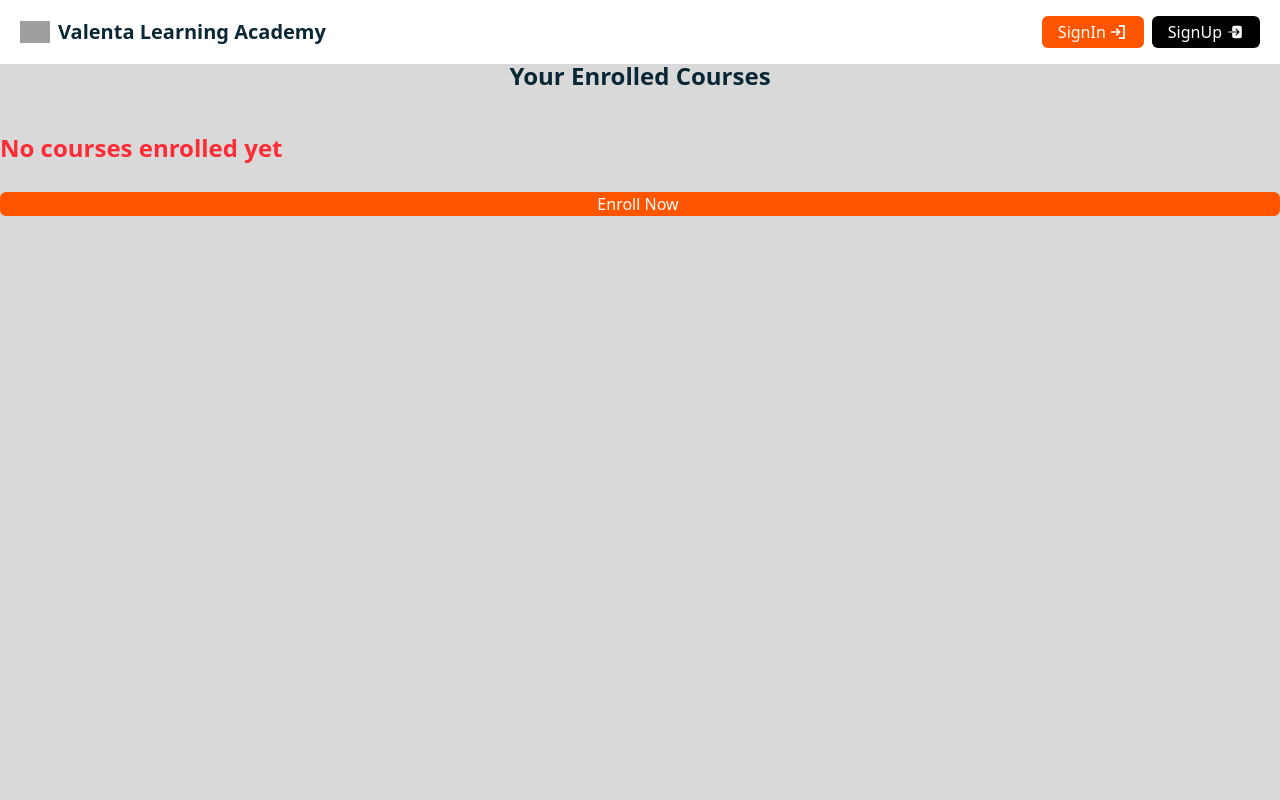
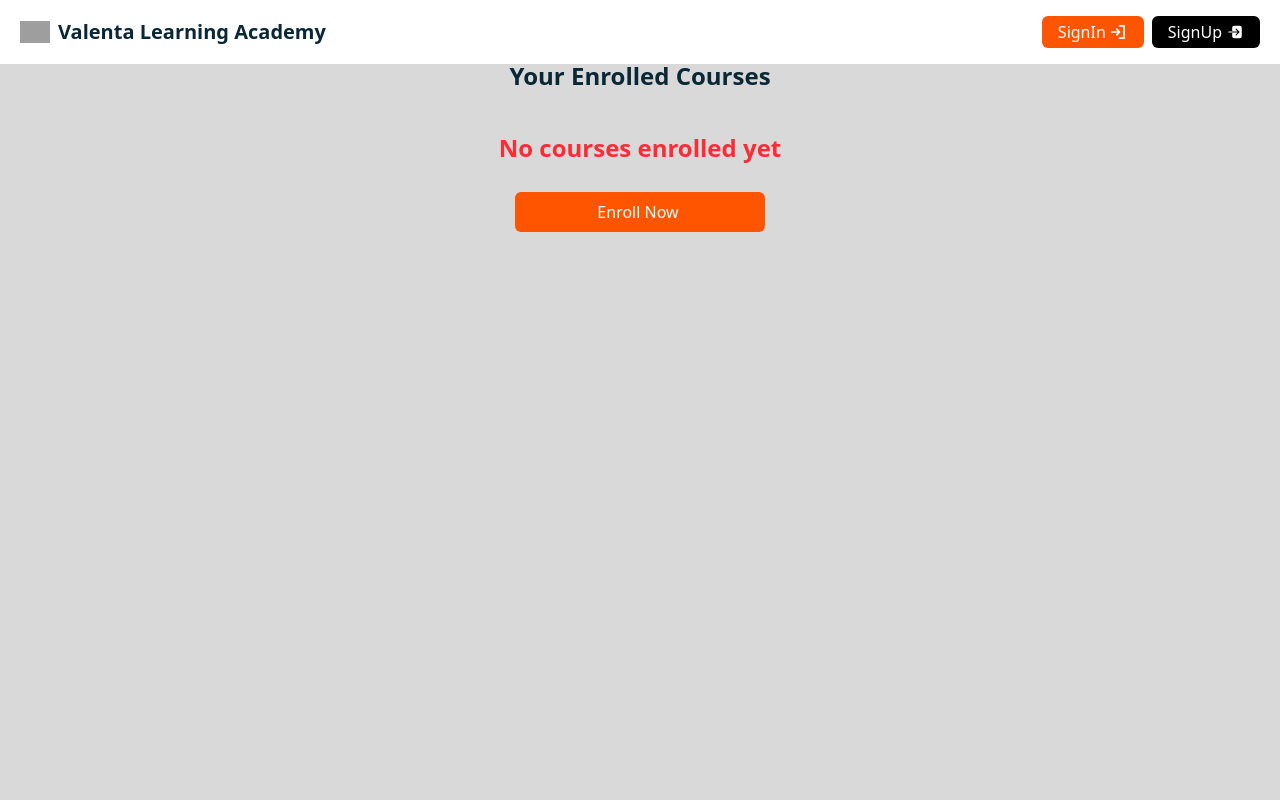
Before and after one commit to PurviMurkute/Munificent-Technology-take-home-assignment, a React (Vite) app in the folder client/: page /enrolled in a window 1280 px wide. Shown: the top 800 px of the page. Built offline with nearby package versions, Linux system fonts and the light colour scheme; grey boxes are pictures that could not be loaded.

Commit message:
changes made

```diff
--- a/client/src/components/Button.jsx
+++ b/client/src/components/Button.jsx
@@ -17,7 +17,8 @@ const Button = ({ btnText, onclick, icon, variant, btnSize }) => {
 
   const buttonSize = {
     sm: "px-4 py-1",
-    md: "px-5 py-2 w-[250px]"
+    md: "px-5 py-2 w-[250px] block mx-auto",
+    lg: "px-5 py-3 w-[250px]"
   }
 
   return (
--- a/client/src/components/Header.jsx
+++ b/client/src/components/Header.jsx
@@ -32,6 +32,7 @@ const Header = () => {
   const handleSignout = () => {
     localStorage.clear();
     toast.success("SignOut Successful");
+    window.location.reload();
     setTimeout(()=>{
       navigate("/");
     }, 2000)
--- a/client/src/views/EnrolledCourses.jsx
+++ b/client/src/views/EnrolledCourses.jsx
@@ -60,8 +60,8 @@ const EnrolledCourses = () => {
         </h1>
         {enrollments.length === 0 ? (
           <>
-          <p className="text-2xl font-bold text-red-500 py-5">No courses enrolled yet</p>
-          <Button btnText="Enroll Now" variant="orange" onclick={()=>{navigate("/")}} />
+          <p className="text-2xl font-bold text-red-500 py-5 text-center">No courses enrolled yet</p>
+          <Button btnText="Enroll Now" variant="orange" btnSize="md" onclick={()=>{navigate("/")}} />
           </>
         ) : (
           <div className="flex gap-3 px-2 py-3 flex-wrap justify-center">
--- a/client/src/views/Home.jsx
+++ b/client/src/views/Home.jsx
@@ -64,7 +64,7 @@ const Home = () => {
                 btnText="Explore Our Courses"
                 variant="orange"
                 icon="explore"
-                btnSize="md"
+                btnSize="lg"
               />
             </Link>
           </div>
```
